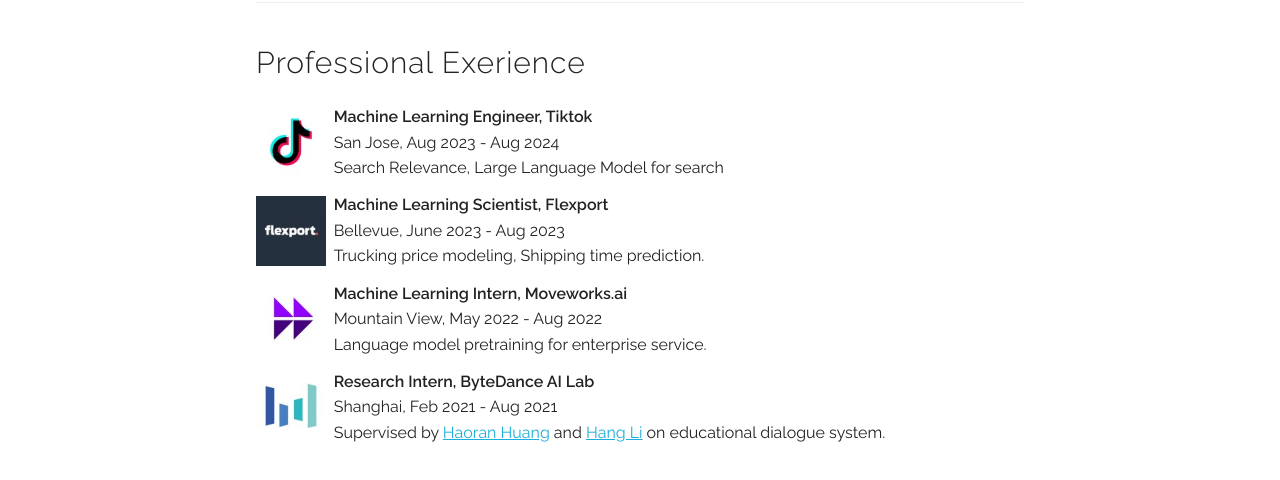
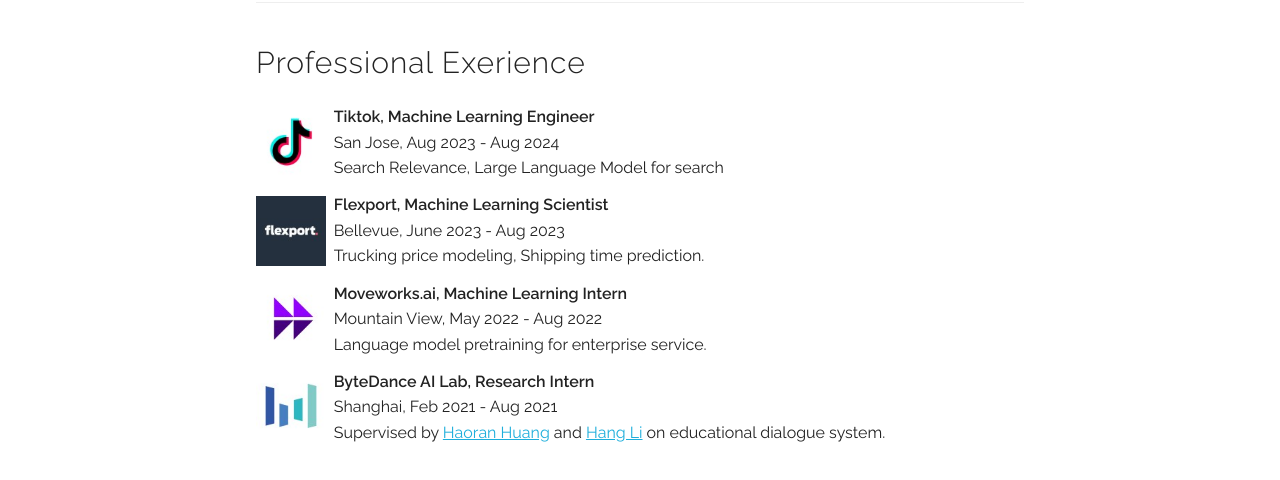
Before and after one commit to wtzhang99/wtzhang99.github.io, a Jekyll site: the page built from index.html, in a window 1280 px wide and 900 px high, scrolled down 1885 px. Shown: the part 153-633 px from the top of the window. Built offline with Jekyll 4.4.1, drawn with Linux system fonts in a browser that asks for light colours; some web fonts are replaced.

Commit message:
update info

```diff
--- a/index.html
+++ b/index.html
@@ -103,7 +103,7 @@
   <div class="professional-experience-item">
     <img src="/assets/profile-pics/tiktok_logo.jpeg" class="company-icon">
     <div style="margin-left: 1%; display:flex; flex-direction:column; justify-content: space-between">
-      <div><strong>Machine Learning Engineer, Tiktok</strong></div>
+      <div><strong>Tiktok, Machine Learning Engineer</strong></div>
       <div>San Jose, Aug 2023 - Aug 2024</div>
       <div>Search Relevance, Large Language Model for search</div>
     </div>
@@ -112,7 +112,7 @@
   <div class="professional-experience-item">
     <img src="/assets/profile-pics/flexport_logo.jpeg" class="company-icon">
     <div style="margin-left: 1%; display:flex; flex-direction:column; justify-content: space-between">
-      <div><strong>Machine Learning Scientist, Flexport</strong></div>
+      <div><strong>Flexport, Machine Learning Scientist</strong></div>
       <div>Bellevue, June 2023 - Aug 2023</div>
       <div>Trucking price modeling, Shipping time prediction.</div>
     </div>
@@ -123,7 +123,7 @@
   <div class="professional-experience-item">
     <img src="/assets/profile-pics/moveworksai_logo.jpeg" class="company-icon">
     <div style="margin-left: 1%; display:flex; flex-direction:column; justify-content: space-between">
-      <div><strong>Machine Learning Intern, Moveworks.ai</strong></div>
+      <div><strong>Moveworks.ai, Machine Learning Intern</strong></div>
       <div>Mountain View, May 2022 - Aug 2022</div>
       <div>Language model pretraining for enterprise service.</div>
     </div>
@@ -133,7 +133,7 @@
   <div class="professional-experience-item">
     <img src="/assets/profile-pics/bytedance_logo.jpeg" class="company-icon">
     <div style="margin-left: 1%; display:flex; flex-direction:column; justify-content: space-between">
-      <div><strong>Research Intern, ByteDance AI Lab</strong></div>
+      <div><strong>ByteDance AI Lab, Research Intern</strong></div>
       <div>Shanghai, Feb 2021 - Aug 2021</div>
       <div>Supervised by <a href="https://scholar.google.com/citations?user=ZT6jRqwAAAAJ&hl=en">Haoran
           Huang</a> and <a href="https://hangli-hl.github.io/">Hang
```
